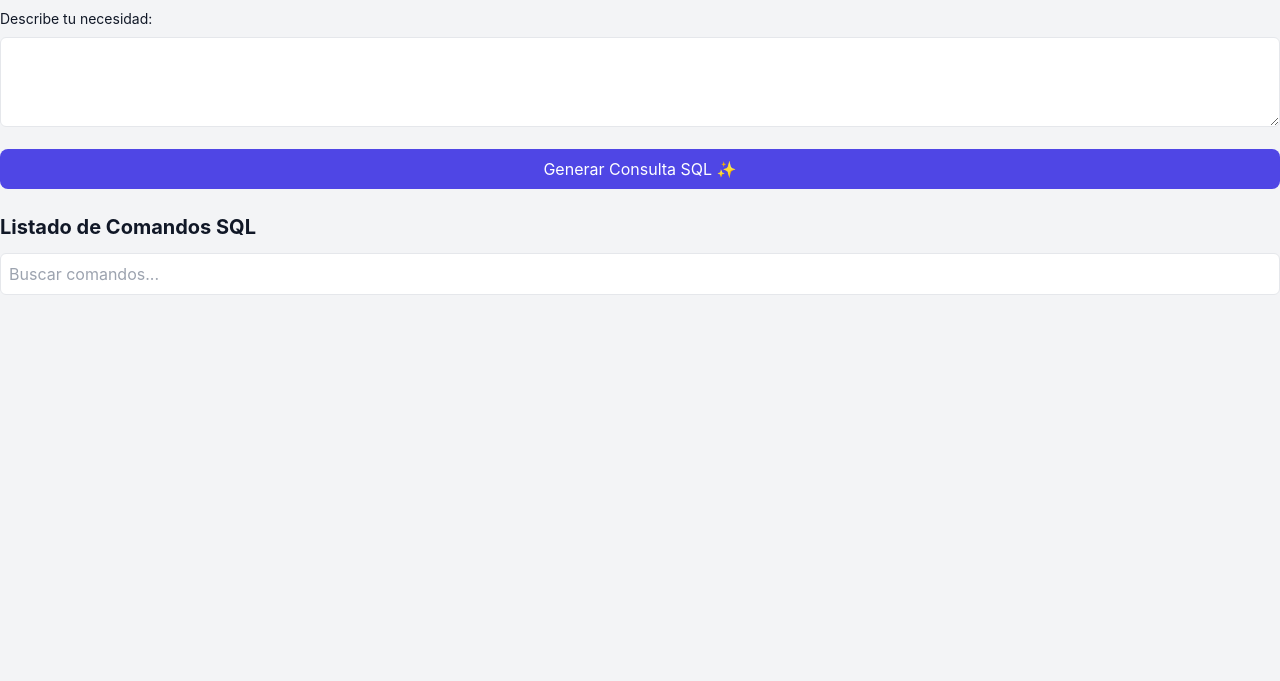
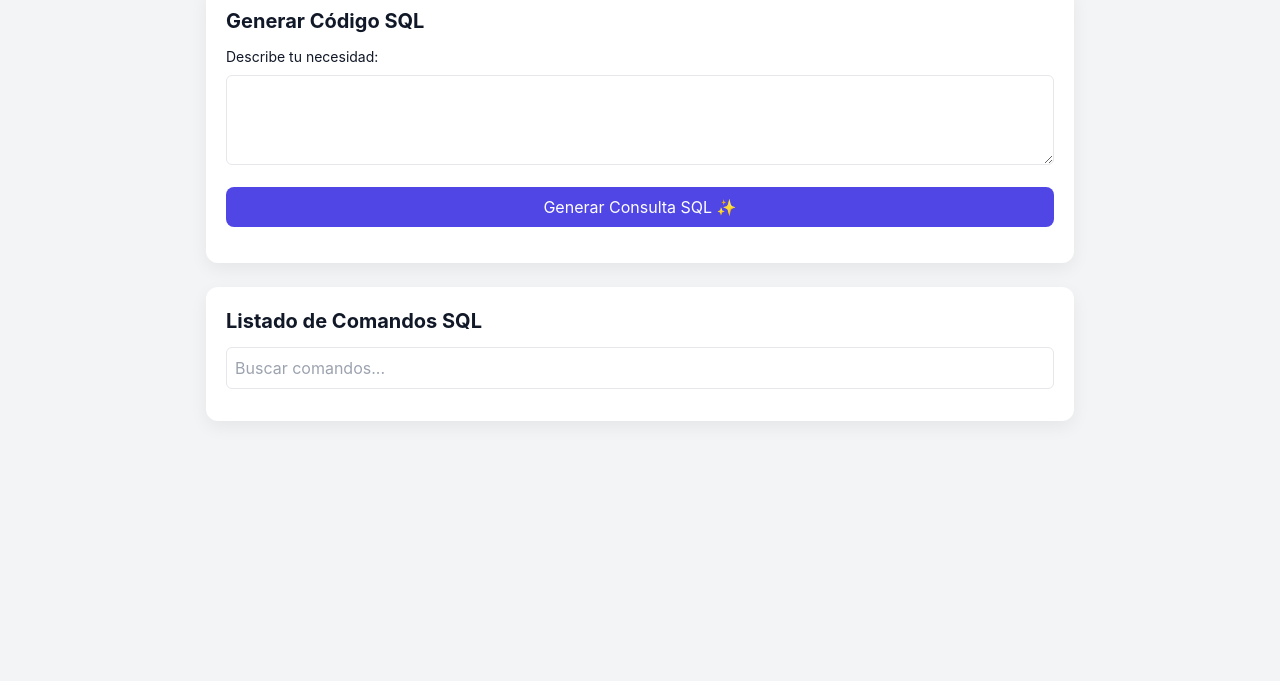
Before and after one commit to Hiddensage20/Repositorio-de-Funciones-SQL, a plain HTML site: page index.html in a window 1280 px wide. Shown: the part 119-800 px from the top of the page. Drawn offline with nearby package versions, Linux system fonts and the light colour scheme.

Commit message:
Update styles.css

```diff
--- a/css/styles.css
+++ b/css/styles.css
@@ -3,10 +3,16 @@ body {
   transition: background-color 0.3s ease, color 0.3s ease;
 }
 
-.toggle {
-  width: 40px;
-  height: 20px;
-  accent-color: #6366f1;
+.card {
+  border-radius: 12px;
+  box-shadow: 0 6px 18px rgba(10, 10, 10, 0.06);
+  padding: 20px;
+  background: white;
+}
+
+.dark .card {
+  background: #1f2937;
+  color: #e5e7eb;
 }
 
 button:disabled {
@@ -19,11 +25,8 @@ button:disabled {
   word-wrap: break-word;
 }
 
-.fade-in {
-  animation: fadeIn 0.3s ease-in-out;
+.center {
+  max-width: 900px;
+  margin: 18px auto;
+  padding: 0 16px;
 }
-
-@keyframes fadeIn {
-  from { opacity: 0; transform: translateY(5px); }
-  to { opacity: 1; transform: translateY(0); }
-}
```
